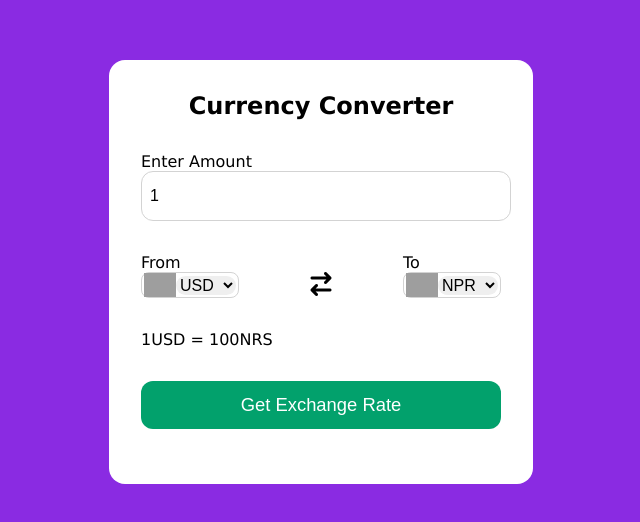
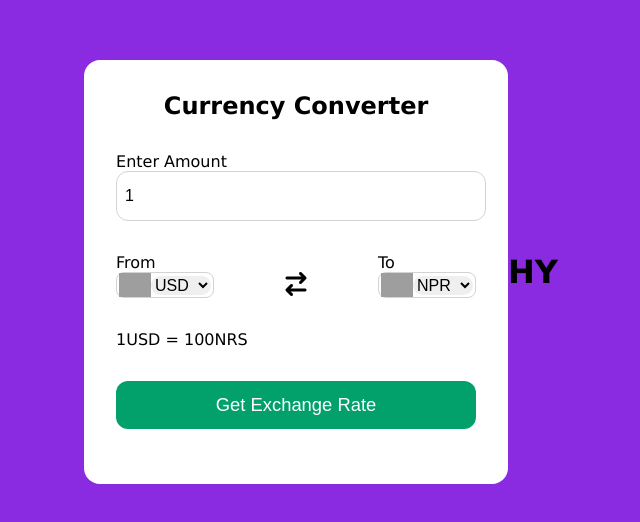
Before and after one commit to Bipin-45/currency-converter, a plain HTML site: page Currency Converter/index.html in a window 1280 px wide. Shown: the part 128-650 px from the top of the page, without its empty margins (319-959 px from the left). Drawn offline with Linux system fonts and the light colour scheme; no server answers; grey boxes are pictures that could not be loaded.

Commit message:
chore: Add missing closing tag for h1 element

```diff
--- a/Currency Converter/index.html
+++ b/Currency Converter/index.html
@@ -47,6 +47,9 @@
     </div>
     <script src="codes.js"></script>
     <script src="app.js"></script>
+    <h1>
+        HY
+    </h1>
 </body>
 
 </html>
```
